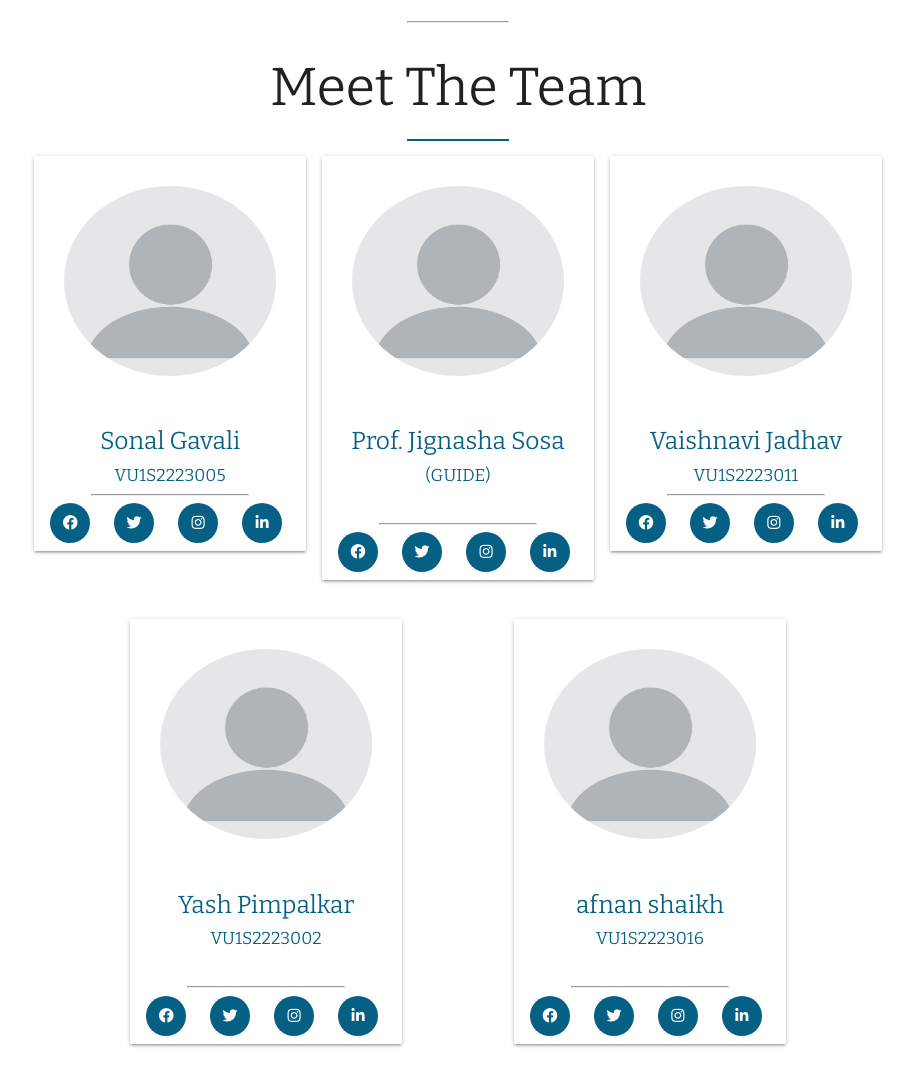
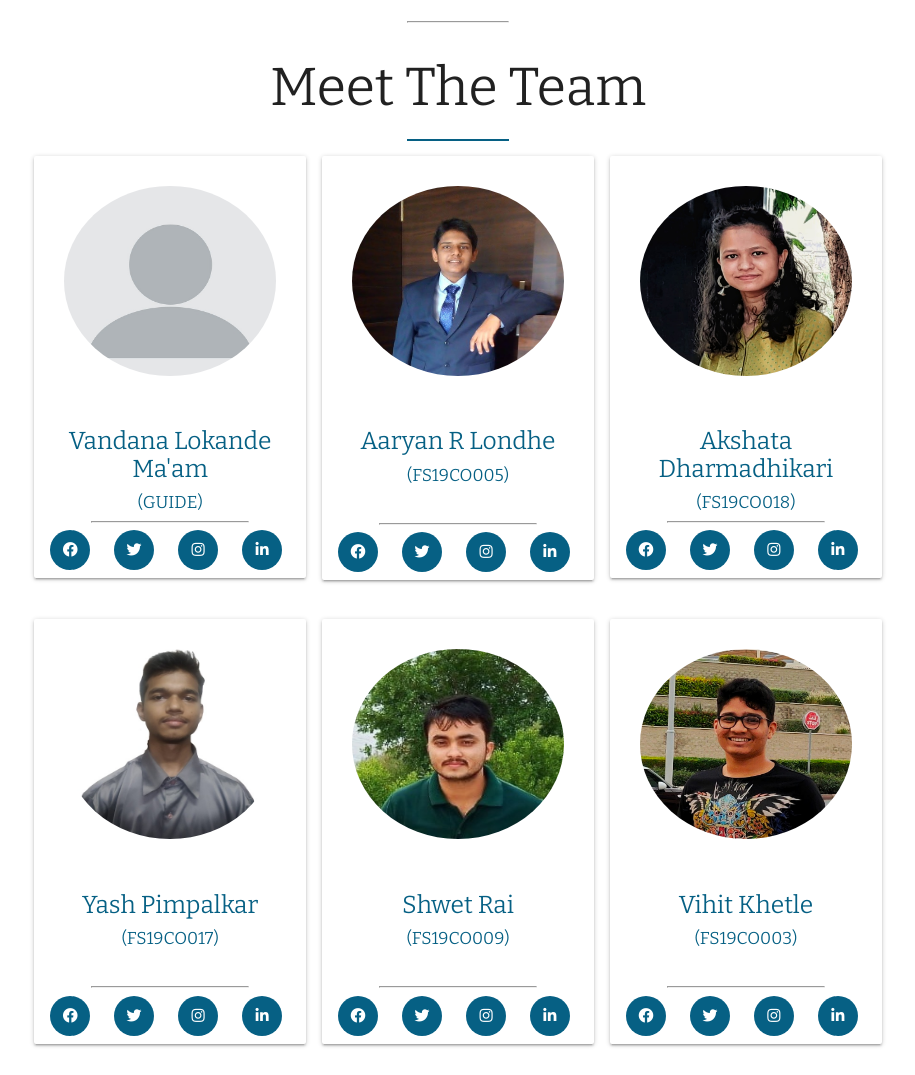
Before and after one commit to aaryanrlondhe/Modern-Dictionary, a Django app: page /aboutus in a window 1280 px wide. Shown: the part 547-1622 px from the top of the page, without its empty margins (182-1097 px from the left). Run offline with Django 4.2, Linux system fonts and the light colour scheme.

Commit message:
Update about.html

```diff
--- a/templates/about.html
+++ b/templates/about.html
@@ -211,10 +211,10 @@
     <div class="row1">
         <div class="column">
             <div class="card">
-                <img src="{% static 'images/maam.jpeg' %}" alt="Sonal Gavali" style="width:100%">
+                <img src="{% static 'images/maam.jpeg' %}" alt="VANDANA MAAM" style="width:100%">
                 <div class="container1">
-                    <h5 style="text-align: center;">Sonal Gavali</h5>
-                    <h6 style="text-align: center;">VU1S2223005</h6>
+                    <h5 style="text-align: center;">Vandana Lokande Ma'am</h5>
+                    <h6 style="text-align: center;">(GUIDE)</h6>
                     <div class="container">
                         <hr>
                     </div>
@@ -233,10 +233,10 @@
 
         <div class="column">
             <div class="card">
-                <img src="{% static 'images/maam.jpeg' %}" alt="Prof.Jignasha Ma'aM" style="width:100%">
+                <img src="{% static 'images/aaryan.jpeg' %}" alt="Aaryan" style="width:100%">
                 <div class="container1">
-                    <h5 style="text-align: center;">Prof. Jignasha Sosa</h5>
-                    <h6 style="text-align: center;">(GUIDE)</h6>
+                    <h5 style="text-align: center;">Aaryan R Londhe</h5>
+                    <h6 style="text-align: center;">(FS19CO005)</h6>
                     <br>
                     <div class="container">
                         <hr>
@@ -256,10 +256,10 @@
 
         <div class="column">
             <div class="card">
-                <img src="{% static 'images/maam.jpeg' %}" alt="Vaishnavi" style="width:100%">
+                <img src="{% static 'images/akshata.jpeg' %}" alt="Akshata" style="width:100%">
                 <div class="container1">
-                    <h5 style="text-align: center;">Vaishnavi Jadhav</h5>
-                    <h6 style="text-align: center;">VU1S2223011</h6>
+                    <h5 style="text-align: center;">Akshata Dharmadhikari</h5>
+                    <h6 style="text-align: center;">(FS19CO018)</h6>
                     <div class="container">
                         <hr>
                     </div>
@@ -279,10 +279,10 @@
     <div class="row1">
         <div class="column">
             <div class="card">
-                <img src="{% static 'images/maam.jpeg' %}" alt="Yash" style="width:100%">
+                <img src="{% static 'images/yash.jpeg' %}" alt="Yash" style="width:100%">
                 <div class="container1">
                     <h5 style="text-align: center;">Yash Pimpalkar</h5>
-                    <h6 style="text-align: center;">VU1S2223002</h6>
+                    <h6 style="text-align: center;">(FS19CO017)</h6>
                     <br>
                     <div class="container">
                         <hr>
@@ -302,10 +302,10 @@
 
         <div class="column">
             <div class="card">
-                <img src="{% static 'images/maam.jpeg' %}" alt="afnan" style="width:100%">
+                <img src="{% static 'images/shwet.jpeg' %}" alt="Shwet" style="width:100%">
                 <div class="container1">
-                    <h5 style="text-align: center;">afnan shaikh</h5>
-                    <h6 style="text-align: center;">VU1S2223016</h6>
+                    <h5 style="text-align: center;">Shwet Rai</h5>
+                    <h6 style="text-align: center;">(FS19CO009)</h6>
                     <br>
                     <div class="container">
                         <hr>
@@ -322,7 +322,28 @@
                 </div>
             </div>
         </div>
-
+        <div class="column">
+            <div class="card">
+                <img src="{% static 'images/vihit.jpeg' %}" alt="Vihit" style="width:100%">
+                <div class="container1">
+                    <h5 style="text-align: center;">Vihit Khetle</h5>
+                    <h6 style="text-align: center;">(FS19CO003)</h6>
+                    <br>
+                    <div class="container">
+                        <hr>
+                    </div>
+                    <div class="social-links" style="display: flex;justify-content: space-evenly;">
+                        <a href="https://www.facebook.com/profile.php?id=100074285931176" target="_blank"><i
+                                class="fab fa-facebook-f"></i></a>
+                        <a href="https://twitter.com/ModernDictiona1" target="_blank"><i class="fab fa-twitter"></i></a>
+                        <a href="https://www.instagram.com/_vihittttt05_/" target="_blank"><i
+                                class="fab fa-instagram"></i></a>
+                        <a href="https://www.linkedin.com/in/vihitk05/" target="_blank"><i
+                                class="fab fa-linkedin-in"></i></a>
+                    </div>
+                </div>
+            </div>
+        </div>
     </div>
 </div>
 <!-- Compiled and minified CSS -->
```
